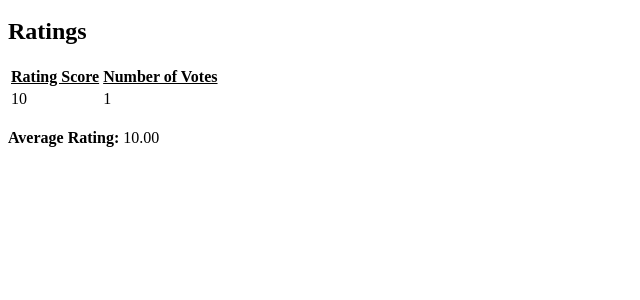
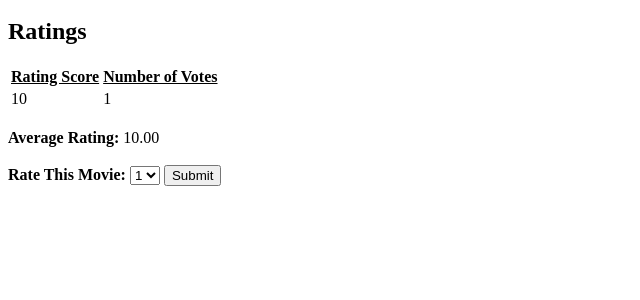
Before and after one commit to allisonscofield/mymovies, a Flask app: page /movies/1 in a window 1280 px wide. Shown: the part 239-539 px from the top of the page, without its empty margins (0-640 px from the left). Run offline with Flask 2, Linux system fonts and the light colour scheme; tables that the repository leaves empty hold one stand-in row (Sample ...).

Commit message:
User rating form working on movie profile page, started /rate-movie route

```diff
--- a/server.py
+++ b/server.py
@@ -192,6 +192,20 @@ def movie_profile(movie_id):
     return render_template("movie_profile.html", movie=movie, count_score=count_score, avg_rating=avg_rating[0], ratings=ratings)
 
 
+@app.route("/rate-movie")
+def rate_movie():
+    """Get user rating score for movie"""
+
+    user_rating = request.args.get("user_rating")
+
+    # Fix html file name
+    # Get user rating routed correctly, as this was just test code
+    # Fix label format for movie profile page
+
+    return render_template("rate_moving.html", user_rating=user_rating)
+
+
+
 if __name__ == "__main__":
     # We have to set debug=True here, since it has to be True at the point
     # that we invoke the DebugToolbarExtension
--- a/templates/movie_profile.html
+++ b/templates/movie_profile.html
@@ -41,6 +41,21 @@
         </tr>
         {% endfor %}
     </table> -->
+    <br><br>
+
+    <form action="/rate-movie">
+        <!-- Double check label format for drop down selection -->
+        <label><b>Rate This Movie:</b></label>
+        <select name="user_rating">
+            <option value="1">1</option>
+            <option value="2">2</option>
+            <option value="3">3</option>
+            <option value="4">4</option>
+            <option value="5">5</option>
+        </select>
+
+        <input type="submit">
+    </form>
 
 
 {% endblock %}
--- /dev/null
+++ b/templates/rate_moving.html
@@ -0,0 +1,6 @@
+{% extends 'base.html' %}
+{% block content %}
+
+    {{ user_rating }}
+
+{% endblock %}
```
